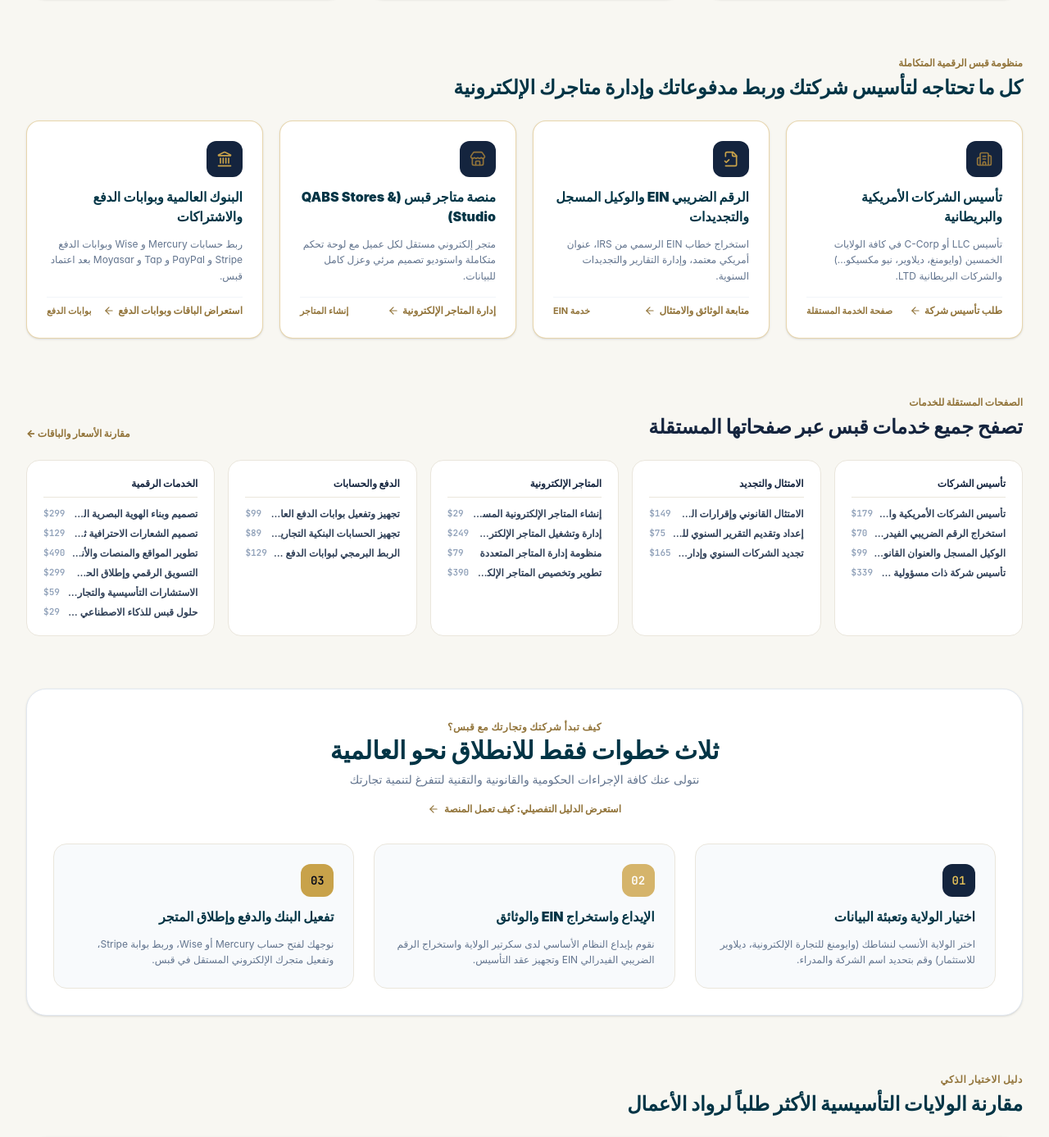
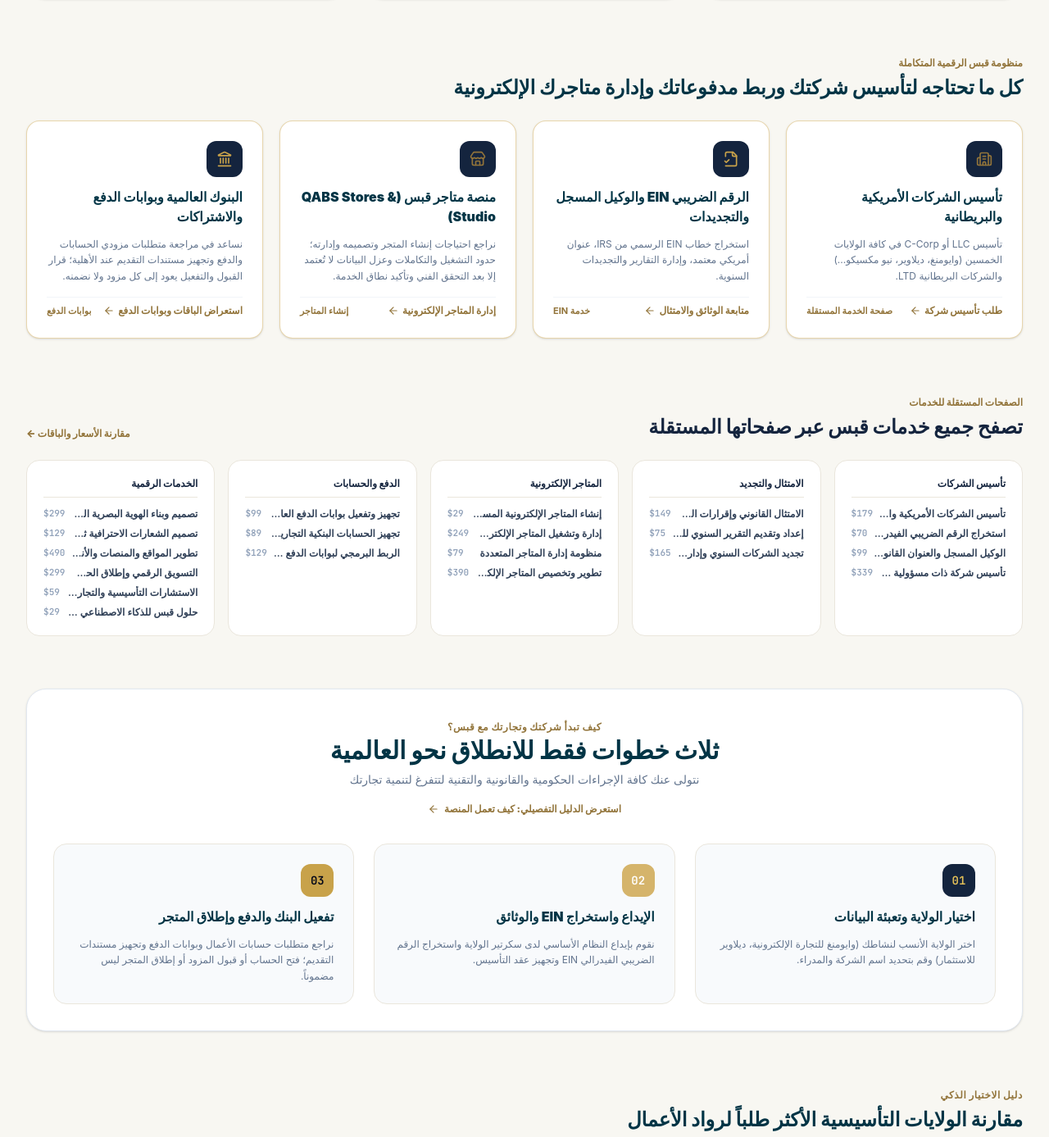
Before and after one commit to velouraa12-design/QABS-, a React (Vite) app: page / in a window 1280 px wide. Shown: the part 2451-3838 px from the top of the page at 82% size. Built offline with nearby package versions, Linux system fonts and the light colour scheme; no server answers.

Commit message:
fix: qualify store and payment capability marketing

```diff
--- a/src/components/LandingView.tsx
+++ b/src/components/LandingView.tsx
@@ -116,9 +116,9 @@ export const LandingView: React.FC<LandingViewProps> = ({
     titleAr: 'قبس الرقمية QABS | تأسيس الشركات الأمريكية والبريطانية والمتاجر وبوابات الدفع',
     titleEn: 'QABS Digital Platform | US & UK Company Formation, Stores & Payment Gateways',
     descriptionAr:
-      'منصة قبس الرقمية المتكاملة: تأسيس شركات LLC و C-Corp في الـ 50 ولاية وبريطانيا، الرقم الضريبي EIN، المتاجر المستقلة، بوابات الدفع، والخدمات الرقمية.',
+      'تساعد قبس في مراجعة خيارات تأسيس الشركات وتجهيز الطلبات وخدمات إعداد المتاجر والحلول الرقمية وفق الأهلية والتوفر ونطاق العمل؛ عرض الخدمة لا يعني تفعيلها تلقائياً.',
     descriptionEn:
-      'QABS Digital Platform: 50-state US LLC & UK LTD formation, IRS EIN, isolated multi-tenant e-commerce stores, payment gateways, and digital business services.',
+      'QABS assists with company-formation options, application preparation, store setup, and digital services subject to eligibility, availability, and agreed scope; a listed service is not automatically activated.',
     path: '/',
     schemaType: 'WebPage'
   });
@@ -880,8 +880,8 @@ export const LandingView: React.FC<LandingViewProps> = ({
               </h3>
               <p className="text-xs text-slate-500 leading-relaxed">
                 {isAr
-                  ? 'متجر إلكتروني مستقل لكل عميل مع لوحة تحكم متكاملة واستوديو تصميم مرئي وعزل كامل للبيانات.'
-                  : 'Independent online store per client with full dashboard, visual QABS Studio, and strict isolation.'}
+                  ? 'نراجع احتياجات إنشاء المتجر وتصميمه وإدارته؛ حدود التشغيل والتكاملات وعزل البيانات لا تُعتمد إلا بعد التحقق الفني وتأكيد نطاق الخدمة.'
+                  : 'We assess store creation, design, and management needs; operational scope, integrations, and data isolation require technical verification and explicit confirmation.'}
               </p>
             </div>
             <div className="flex items-center justify-between gap-2 pt-2 border-t border-slate-100 dark:border-slate-800">
@@ -916,8 +916,8 @@ export const LandingView: React.FC<LandingViewProps> = ({
               </h3>
               <p className="text-xs text-slate-500 leading-relaxed">
                 {isAr
-                  ? 'ربط حسابات Mercury و Wise وبوابات الدفع Stripe و PayPal و Tap و Moyasar بعد اعتماد قبس.'
-                  : 'Connect Mercury, Wise, Stripe, PayPal, Tap & Moyasar with verified governance.'}
+                  ? 'نساعد في مراجعة متطلبات مزودي الحسابات والدفع وتجهيز مستندات التقديم عند الأهلية؛ قرار القبول والتفعيل يعود إلى كل مزود ولا نضمنه.'
+                  : 'We help review account and payment-provider requirements and prepare application documents where eligible; each provider independently decides approval and activation.'}
               </p>
             </div>
             <div className="flex items-center justify-between gap-2 pt-2 border-t border-slate-100 dark:border-slate-800">
@@ -1054,8 +1054,8 @@ export const LandingView: React.FC<LandingViewProps> = ({
               </h3>
               <p className="text-xs text-slate-500 leading-relaxed">
                 {isAr
-                  ? 'نوجهك لفتح حساب Mercury أو Wise، وربط بوابة Stripe، وتفعيل متجرك الإلكتروني المستقل في قبس.'
-                  : 'Open Mercury or Wise accounts, connect Stripe payment gateway, and launch your store on QABS.'}
+                  ? 'نراجع متطلبات حسابات الأعمال وبوابات الدفع وتجهيز مستندات التقديم؛ فتح الحساب أو قبول المزود أو إطلاق المتجر ليس مضموناً.'
+                  : 'Review business-account and payment-provider requirements and prepare application documents; account opening, provider approval, and store launch are not guaranteed.'}
               </p>
             </div>
           </div>
```
